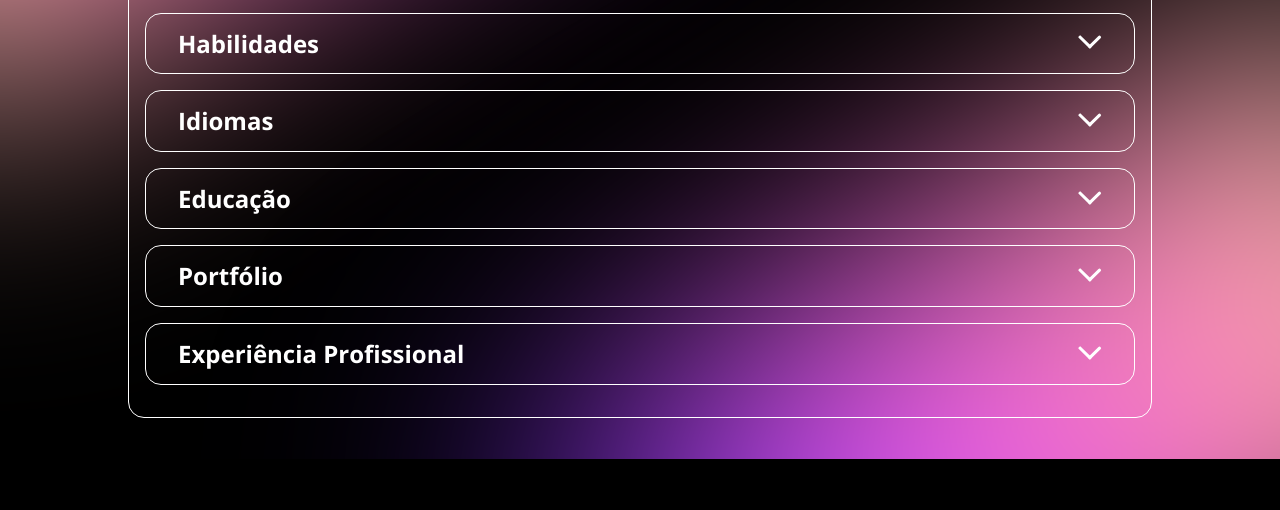
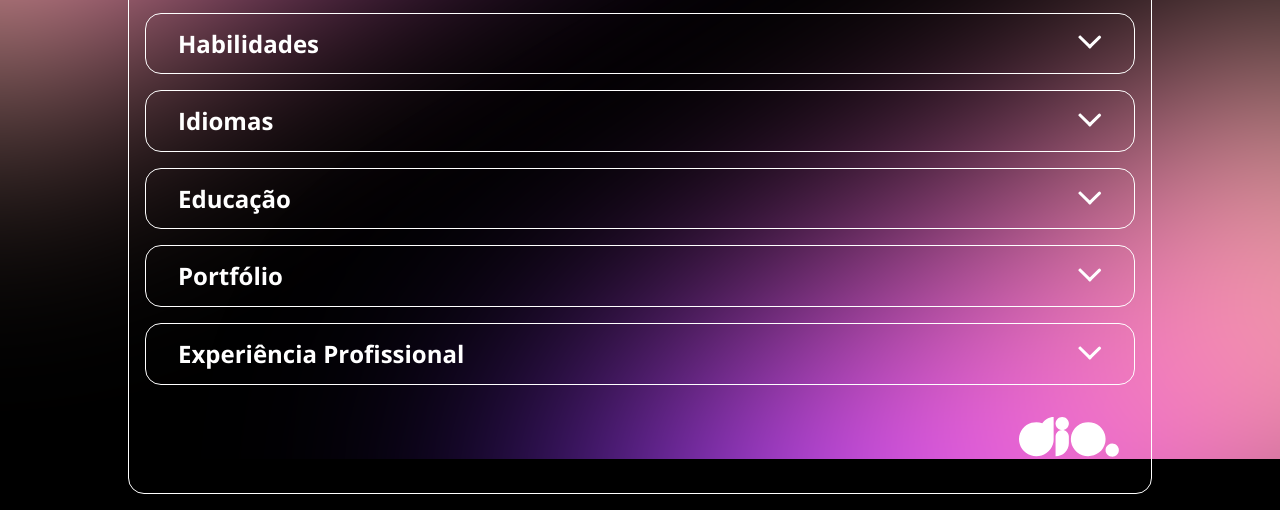
Before and after one commit to Dom4Master/Projeto-Final--Portf-lio-, a plain HTML site: page index.html in a window 1280 px wide. Shown: the part 341-851 px from the top of the page. Before the commit the page ends 800 px from the top, so only its background shows below. Drawn offline with nearby package versions, Linux system fonts and the light colour scheme.

Commit message:
Adição da logo da DIO

```diff
--- /dev/null
+++ b/assets/css/footer.css
@@ -0,0 +1,13 @@
+
+footer {
+    width: 100%;
+    display: flex;
+    flex-direction: row;
+    justify-content: flex-end;
+    align-items: center;
+    padding: 1rem
+}
+
+footer img {
+    max-width: 100px;
+}
--- a/index.html
+++ b/index.html
@@ -24,6 +24,7 @@
     <link rel="stylesheet" href="assets/css/experiences.css">
     <link rel="stylesheet" href="assets/css/skills.css">
     <link rel="stylesheet" href="assets/css/education.css">
+    <link rel="stylesheet" href="assets/css/footer.css">
 </head>
 
 <body>
@@ -180,6 +181,11 @@
 
         </section>
 
+        <footer>
+            <a href="https://www.dio.me" target="_blank">
+                <img src="assets/img/dio.svg" alt="DIO">
+            </a>
+        </footer>
     </main>
 
     <script src="assets/js/acordeon.js"></script>
```
Also changed, not shown: assets/img/dio.svg (added).
